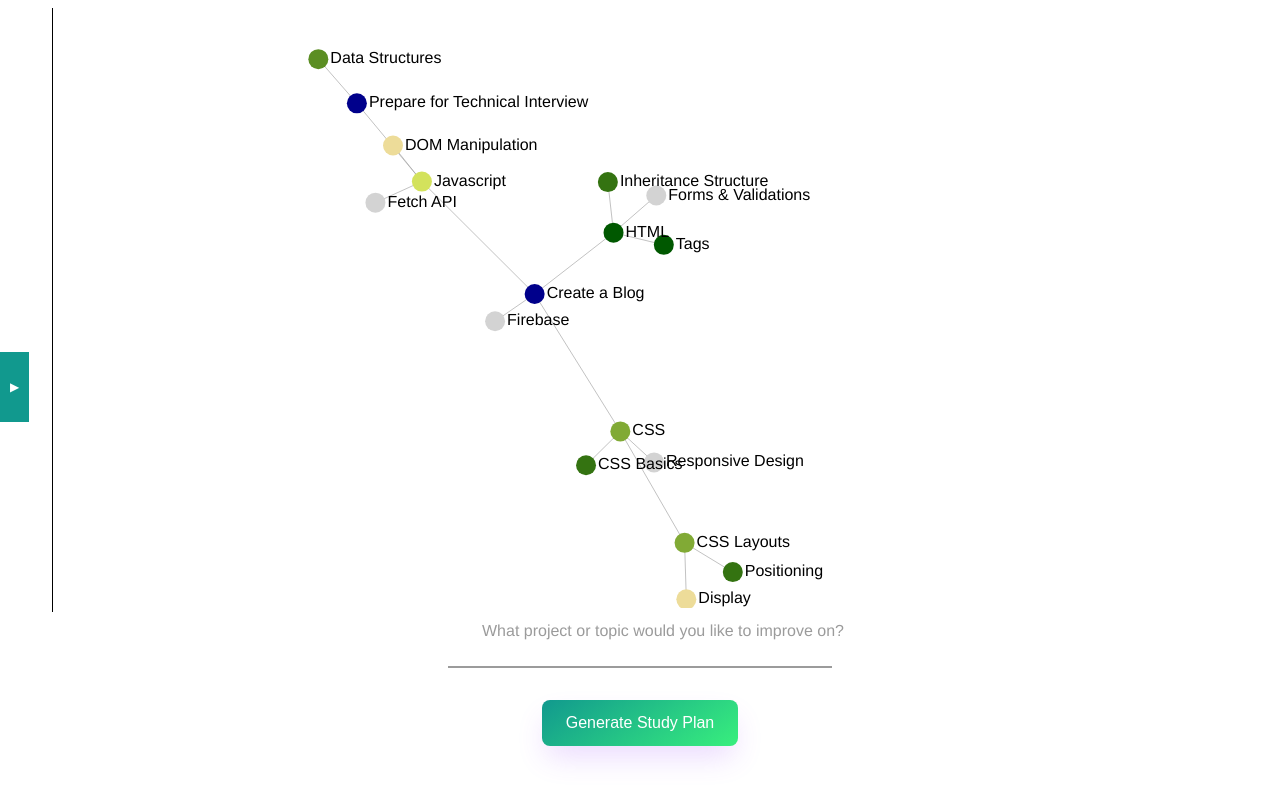
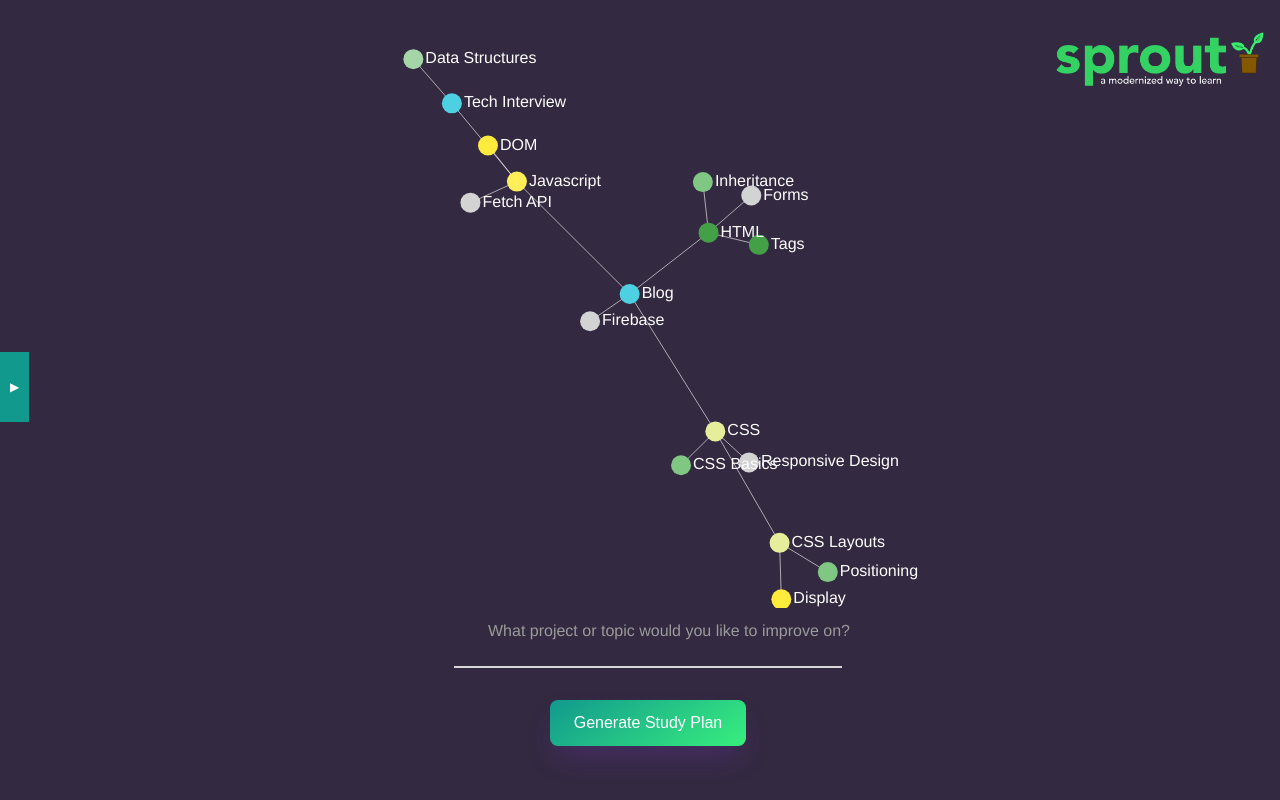
Before and after one commit to sophiasharif/sprout, a Vue app: page / in a window 1280 px wide. Built offline with nearby package versions, Linux system fonts and the light colour scheme.

Commit message:
final commit

```diff
--- a/src/App.vue
+++ b/src/App.vue
@@ -1,4 +1,5 @@
 <template>
+  <img src="./assets/sprout-logo2.png" id="hero-title">
   <div id="wrapper">
     <div @click="toggleForm" :class="{ active: formActive }" id="toggle-button">
       &#9654;
@@ -48,12 +49,22 @@ export default {
 </script>
 
 <style>
+html {
+  background: #332940;
+}
 #app {
   font-family: Avenir, Helvetica, Arial, sans-serif;
   -webkit-font-smoothing: antialiased;
   -moz-osx-font-smoothing: grayscale;
   text-align: center;
-  color: #2c3e50;
+  color: #fff;
+}
+#hero-title {
+  position: absolute;
+  top: 0;
+  right: 0;
+  margin: 2rem 1rem;
+  height: 60px;
 }
 #wrapper {
   display: grid;
@@ -72,7 +83,7 @@ export default {
   transition: all 0.5s ease;
   background-color: #fff;
   height: 100vh;
-  background: #38ef7d;
+  background: #14542d;
 }
 
 #toggle-button {
--- a/src/components/CourseCard.vue
+++ b/src/components/CourseCard.vue
@@ -30,6 +30,7 @@ export default {
     background-size: cover;
     background-position: center;
     background-repeat: no-repeat;
+    background-color: #514167;
     max-width: 400px;
  }
 p.subtitle {
--- a/src/components/InputForm.vue
+++ b/src/components/InputForm.vue
@@ -204,14 +204,14 @@ export default {
   padding: 5px;
   color: rgb(255, 255, 255);
   border: none;
-  background-color: rgb(16, 72, 118);
+  background-color: #11998e;
   font-weight: 800;
-  transition: all 0.2s;
+  transition: all 0.5s;
   margin-top: 18px;
   border: none;
 }
 #btn:hover {
-  background-color: rgb(0, 0, 0);
+  background-color: #53dacf;
   color: white;
 }
 #checkbox{
--- a/src/components/KnowledgeGraph.vue
+++ b/src/components/KnowledgeGraph.vue
@@ -25,20 +25,11 @@
 <script>
 import * as d3 from "d3";
 import { useStore } from "@/pinia/store";
+import { masteryColors, projectBlue } from "@/helpers";
 
-const masteryColors = [
-  "#D3D3D3",
-  "#eddc99",
-  "#d3e25c",
-  "#a9c648",
-  "#81aa35",
-  "#5b8e23",
-  "#347311",
-  "#005800",
-];
 function getColorFromMastery(mastery) {
   if (mastery == -1) {
-    return "#00008b";
+    return projectBlue;
   }
   if (mastery == 1) {
     console.log(masteryColors[masteryColors.length - 1])
@@ -62,13 +53,16 @@ export default {
   },
   methods: {
     renderGraph() {
+
+      const width = window.innerWidth;
+
       d3.select("svg").remove();
       this.loopThruPrereqs();
       const svg = d3
         .select(this.$refs.graph)
         .append("svg")
-        .attr("width", 1000)
-        .attr("height", 600);
+        .attr("width", width)
+        .attr("height", 600)
 
       const simulation = d3
         .forceSimulation(this.store.data.nodes)
@@ -77,7 +71,7 @@ export default {
           d3.forceLink(this.store.data.links).id((d) => d.id)
         )
         .force("charge", d3.forceManyBody().strength(-300)) // spread apart value
-        .force("center", d3.forceCenter(500, 300)); // position center of graph
+        .force("center", d3.forceCenter(width/2, 300)); // position center of graph
 
       const link = svg
         .append("g")
@@ -85,7 +79,7 @@ export default {
         .data(this.store.data.links)
         .enter()
         .append("line")
-        .attr("stroke", "#999")
+        .attr("stroke", "#fff")
         .attr("stroke-opacity", 0.6)
         .attr("stroke-width", (d) => Math.sqrt(d.value));
 
@@ -108,6 +102,8 @@ export default {
         .text((d) => d.id)
         .attr("dx", 12)
         .attr("dy", 4)
+        .attr("fill", "#fff")
+        .attr("fill-width", ".5")
         .on("click", (event, node) => {
           this.displayNodeData(node);
         });
@@ -212,7 +208,7 @@ svg {
   max-width: 100%;
   height: 600px;
   max-height: 100%;
-  background: white;
+  background: #5b4b72;
   border-radius: 10px;
   box-shadow: rgba(0, 0, 0, 0.35) 0px 5px 15px;
   z-index: 3;
@@ -233,7 +229,4 @@ span.close {
   padding: 10px 20px;
   font-size: 30px;
 }
-#graph-wrapper{
-  border-left: 1px solid black;
-}
 </style>
--- a/src/components/PathToImprove.vue
+++ b/src/components/PathToImprove.vue
@@ -80,17 +80,7 @@
 import { useStore } from "@/pinia/store";
 import TopicBreakdown from "./TopicBreakdown.vue";
 import PersonalizedCourse from "./PersonalizedCourse.vue";
-
-const colors = [
-  "#D3D3D3",
-  "#eddc99",
-  "#d3e25c",
-  "#a9c648",
-  "#81aa35",
-  "#5b8e23",
-  "#347311",
-  "#005800",
-];
+import { masteryColors, projectBlue } from "@/helpers";
 
 export default {
   components: { TopicBreakdown, PersonalizedCourse },
@@ -174,8 +164,8 @@ export default {
       this.analysis = analysis;
     },
     getColor(mastery) {
-      if (mastery == -1) return "rgb(0, 0, 139)"
-      return colors[Math.floor(colors.length * mastery)];
+      if (mastery == -1) return projectBlue;
+      return masteryColors[Math.floor(masteryColors.length * mastery)];
     },
   },
 };
@@ -208,6 +198,7 @@ h2 {
 }
 input {
     text-align: center;
+    color: #fff;
 }
 .form__group {
   position: relative;
@@ -222,7 +213,7 @@ input {
   font-family: inherit;
   width: 60%;
   border: 0;
-  border-bottom: 2px solid #9b9b9b;
+  border-bottom: 2px solid #d8d8d8;
   outline: 0;
   font-size: 1rem;
   padding-top: 10px;
--- a/src/components/PersonalizedCourse.vue
+++ b/src/components/PersonalizedCourse.vue
@@ -68,4 +68,7 @@ export default {
   gap: 2rem;
   padding: 1rem 4rem;
 }
+h2 {
+    margin-top: 3rem;
+}
 </style>
--- a/src/components/TopicBreakdown.vue
+++ b/src/components/TopicBreakdown.vue
@@ -18,17 +18,7 @@
 <script>
 import { useStore } from "@/pinia/store";
 import StarRating from "./StarRating.vue";
-
-const colors = [
-  "#D3D3D3",
-  "#eddc99",
-  "#d3e25c",
-  "#a9c648",
-  "#81aa35",
-  "#5b8e23",
-  "#347311",
-  "#005800",
-];
+import { masteryColors } from "@/helpers";
 
 export default {
   components: { StarRating },
@@ -57,7 +47,7 @@ export default {
   },
   computed: {
     color() {
-        return colors[Math.floor(colors.length*this.topic.mastery)]
+        return masteryColors[Math.floor(masteryColors.length*this.topic.mastery)]
     }
   }
 };
--- /dev/null
+++ b/src/helpers.js
@@ -0,0 +1,14 @@
+const masteryColors = [
+  "#D3D3D3",
+  "#ffeb3b",
+  "#ffee58",
+  "#66bb6a",
+  "#e6ee9c",
+  "#a5d6a7",
+  "#81c784",
+  "#43a047"
+];
+
+const projectBlue = "#4dd0e1"
+
+export { masteryColors, projectBlue };
--- a/src/pinia/store.js
+++ b/src/pinia/store.js
@@ -6,7 +6,7 @@ export const useStore = defineStore("store", {
       data: {
         nodes: [
           {
-            id: "Create a Blog",
+            id: "Blog",
             mastery: -1,
             prerequisites: ["HTML", "CSS", "Javascript", "Firebase"],
             link: "",
@@ -15,12 +15,12 @@ export const useStore = defineStore("store", {
           {
             id: "HTML",
             mastery: 0.9,
-            prerequisites: ["Tags", "Inheritance Structure", "Forms & Validations"],
+            prerequisites: ["Tags", "Inheritance", "Forms"],
             link: "https://www.youtube.com/embed/XiQ9rjaa2Ow"
           },
           { id: "Tags", mastery: 1.0, prerequisites: [], link: "https://www.youtube.com/embed/tv6bxtCjqDI"},
-          { id: "Inheritance Structure", mastery: 0.8, prerequisites: [], link: "https://www.youtube.com/embed/6KcIH9b5ycw" },
-          { id: "Forms & Validations", mastery: 0.1, prerequisites: [], link: "https://www.youtube.com/embed/eUkDdEwUgjs" },
+          { id: "Inheritance", mastery: 0.8, prerequisites: [], link: "https://www.youtube.com/embed/6KcIH9b5ycw" },
+          { id: "Forms", mastery: 0.1, prerequisites: [], link: "https://www.youtube.com/embed/eUkDdEwUgjs" },
           {
             id: "CSS",
             mastery: 0.6,
@@ -35,14 +35,14 @@ export const useStore = defineStore("store", {
           {
             id: "Javascript",
             mastery: 0.3,
-            prerequisites: ["DOM Manipulation", "Fetch API"],
+            prerequisites: ["DOM", "Fetch API"],
             link: "https://www.youtube.com/embed/hdI2bqOjy3c"
           },
-          { id: "DOM Manipulation", mastery: 0.2, prerequisites: [], link: "https://www.youtube.com/embed/y17RuWkWdn8" },
+          { id: "DOM", mastery: 0.2, prerequisites: [], link: "https://www.youtube.com/embed/y17RuWkWdn8" },
           { id: "Fetch API", mastery: 0.0, prerequisites: [], link: "https://www.youtube.com/embed/drK6mdA9d_M" },
 
           {
-            id: "Prepare for Technical Interview",
+            id: "Tech Interview",
             mastery: -1,
             prerequisites: ["Javascript", "Data Structures"],
             link: "",
```
Also changed, not shown: src/assets/sprout-logo2.png (added).
